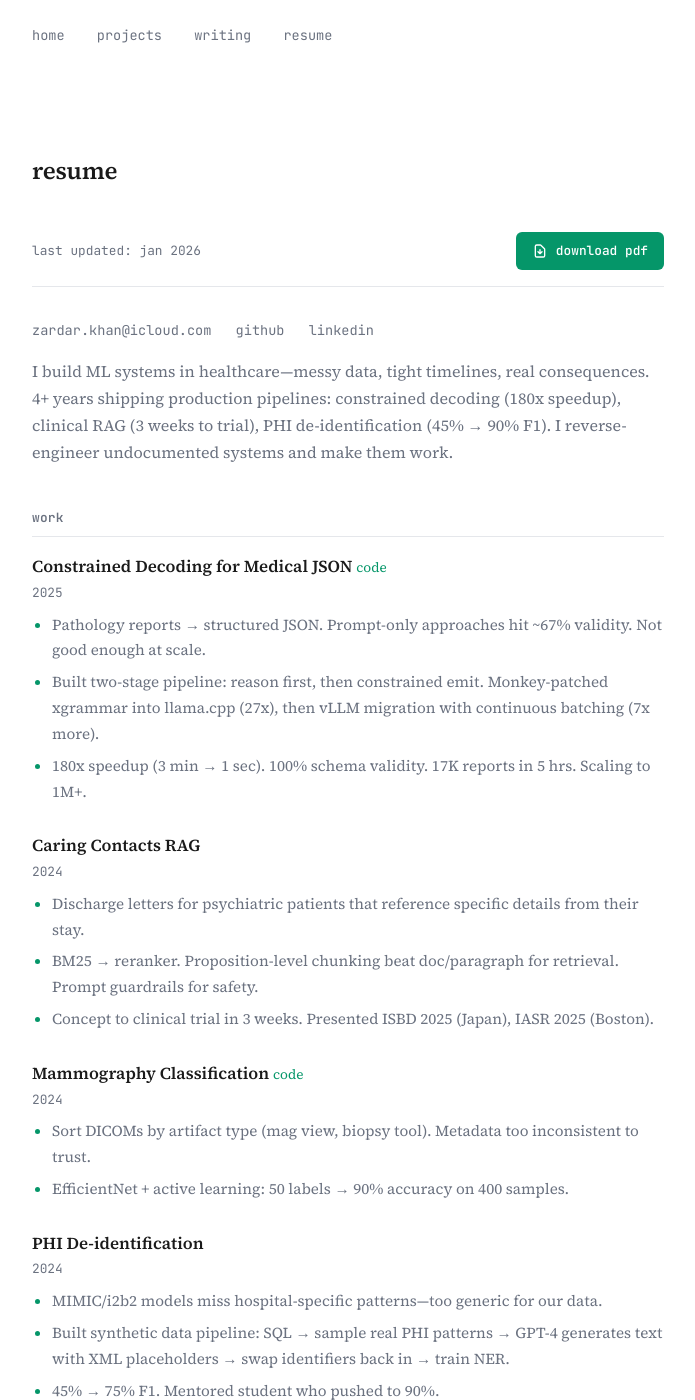
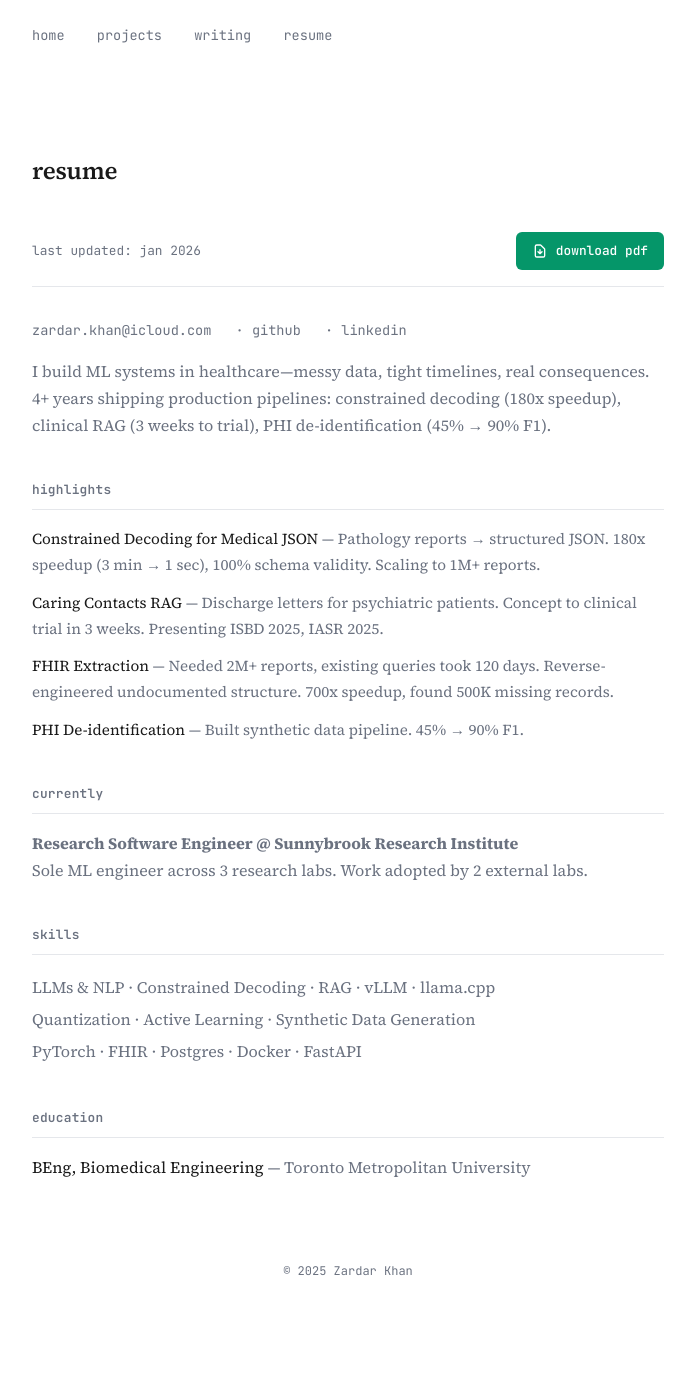
Before and after one commit to khankanz/khankanz.github.io, a Jekyll site: the page built from resume.html, in a window 1280 px wide and 1400 px high. Shown: the whole window, without its empty margins (292-987 px from the left). Built offline with Jekyll 4.4.1, drawn with Linux system fonts in a browser that asks for light colours; some of the changed text lies outside the part shown.

Commit message:
Condense resume page - full version in PDF

```diff
--- a/resume.html
+++ b/resume.html
@@ -296,135 +296,40 @@ title: Resume — Zardar Khan
 
       <div class="resume-section">
         <div class="resume-contact">
-          <a href="mailto:zardar.khan@icloud.com">zardar.khan@icloud.com</a>
-          <a href="https://github.com/khankanz">github</a>
+          <a href="mailto:zardar.khan@icloud.com">zardar.khan@icloud.com</a> ·
+          <a href="https://github.com/khankanz">github</a> ·
           <a href="https://linkedin.com/in/zardar-khan">linkedin</a>
         </div>
         <p class="resume-summary">
-          I build ML systems in healthcare—messy data, tight timelines, real consequences. 4+ years shipping production pipelines: constrained decoding (180x speedup), clinical RAG (3 weeks to trial), PHI de-identification (45% → 90% F1). I reverse-engineer undocumented systems and make them work.
+          I build ML systems in healthcare—messy data, tight timelines, real consequences. 4+ years shipping production pipelines: constrained decoding (180x speedup), clinical RAG (3 weeks to trial), PHI de-identification (45% → 90% F1).
         </p>
       </div>
 
       <div class="resume-section">
-        <h2 class="section-title">work</h2>
-
-        <div class="experience">
-          <div class="exp-header">
-            <div class="exp-company">Constrained Decoding for Medical JSON <a href="https://github.com/khankanz/tayz_decoding" style="font-weight:400;font-size:0.85rem;">code</a></div>
-            <div class="exp-meta">2025</div>
-          </div>
-          <ul>
-            <li>Pathology reports → structured JSON. Prompt-only approaches hit ~67% validity. Not good enough at scale.</li>
-            <li>Built two-stage pipeline: reason first, then constrained emit. Monkey-patched xgrammar into llama.cpp (27x), then vLLM migration with continuous batching (7x more).</li>
-            <li>180x speedup (3 min → 1 sec). 100% schema validity. 17K reports in 5 hrs. Scaling to 1M+.</li>
-          </ul>
-        </div>
-
-        <div class="experience">
-          <div class="exp-header">
-            <div class="exp-company">Caring Contacts RAG</div>
-            <div class="exp-meta">2024</div>
-          </div>
-          <ul>
-            <li>Discharge letters for psychiatric patients that reference specific details from their stay.</li>
-            <li>BM25 → reranker. Proposition-level chunking beat doc/paragraph for retrieval. Prompt guardrails for safety.</li>
-            <li>Concept to clinical trial in 3 weeks. Presented ISBD 2025 (Japan), IASR 2025 (Boston).</li>
-          </ul>
-        </div>
-
-        <div class="experience">
-          <div class="exp-header">
-            <div class="exp-company">Mammography Classification <a href="https://github.com/khankanz/mammogram-pipeline" style="font-weight:400;font-size:0.85rem;">code</a></div>
-            <div class="exp-meta">2024</div>
-          </div>
-          <ul>
-            <li>Sort DICOMs by artifact type (mag view, biopsy tool). Metadata too inconsistent to trust.</li>
-            <li>EfficientNet + active learning: 50 labels → 90% accuracy on 400 samples.</li>
-          </ul>
-        </div>
-
-        <div class="experience">
-          <div class="exp-header">
-            <div class="exp-company">PHI De-identification</div>
-            <div class="exp-meta">2024</div>
-          </div>
-          <ul>
-            <li>MIMIC/i2b2 models miss hospital-specific patterns—too generic for our data.</li>
-            <li>Built synthetic data pipeline: SQL → sample real PHI patterns → GPT-4 generates text with XML placeholders → swap identifiers back in → train NER.</li>
-            <li>45% → 75% F1. Mentored student who pushed to 90%.</li>
-          </ul>
-        </div>
-
-        <div class="experience">
-          <div class="exp-header">
-            <div class="exp-company">FHIR Extraction</div>
-            <div class="exp-meta">2023</div>
-          </div>
-          <ul>
-            <li>Needed 2M+ clinical reports. Existing queries took 120 days.</li>
-            <li>Reverse-engineered undocumented Observation → DiagnosticReport structure. Temporary Postgres indexes.</li>
-            <li>120 days → 4 hours (700x). Found 500K missing reports from import errors.</li>
-          </ul>
-        </div>
+        <h2 class="section-title">highlights</h2>
+        <p class="publication"><span class="pub-title">Constrained Decoding for Medical JSON</span> — Pathology reports → structured JSON. 180x speedup (3 min → 1 sec), 100% schema validity. Scaling to 1M+ reports.</p>
+        <p class="publication"><span class="pub-title">Caring Contacts RAG</span> — Discharge letters for psychiatric patients. Concept to clinical trial in 3 weeks. Presenting ISBD 2025, IASR 2025.</p>
+        <p class="publication"><span class="pub-title">FHIR Extraction</span> — Needed 2M+ reports, existing queries took 120 days. Reverse-engineered undocumented structure. 700x speedup, found 500K missing records.</p>
+        <p class="publication"><span class="pub-title">PHI De-identification</span> — Built synthetic data pipeline. 45% → 90% F1.</p>
       </div>
 
       <div class="resume-section">
-        <h2 class="section-title">jobs</h2>
-
-        <div class="experience">
-          <div class="exp-header">
-            <div class="exp-company">Sunnybrook Research Institute</div>
-            <div class="exp-meta">research software engineer · sept 2023 – present · toronto</div>
-          </div>
-          <ul>
-            <li>Sole ML engineer across 3 research labs. Built all pipelines above. Go-to for pathology/radiology report extraction—wrote custom parsing to stitch fragmented reports that appear line-by-line.</li>
-            <li>Routinely pull and create datasets with thousands of reports for downstream research. Work adopted by 2 external labs.</li>
-            <li>Quantized RadBERT classifier: 450ms → <100ms (4.5x), 95% accuracy. Oral presentation at IGTxIMNO 2024.</li>
-          </ul>
-        </div>
-
-        <div class="experience">
-          <div class="exp-header">
-            <div class="exp-company">gojitech</div>
-            <div class="exp-meta">software engineer · aug 2021 – sept 2023 · toronto</div>
-          </div>
-          <ul>
-            <li>Real-time transcription (WebSocket + Azure STT, replaced 30s batch). Medication extraction (GPT-Neo).</li>
-            <li>Fixed Chrome 2GB memory bug killing long recordings.</li>
-          </ul>
-        </div>
+        <h2 class="section-title">currently</h2>
+        <p class="resume-summary"><strong>Research Software Engineer @ Sunnybrook Research Institute</strong><br>Sole ML engineer across 3 research labs. Work adopted by 2 external labs.</p>
       </div>
 
       <div class="resume-section">
-        <h2 class="section-title">side projects</h2>
-        <p class="publication"><span class="pub-title">Bookkeeping Agent</span> — Built tool-use agent from scratch. Hit context limits on large files, calculator failed on OCR errors, pivoted to DuckDB for SQL on CSVs. Found I was spending $70/mo on Starbucks.</p>
-        <p class="publication"><span class="pub-title">Semantic Routers for MoE</span> — Cohere fellowship pitch. Proposed learnable expert embeddings over linear routers. Got rejected. Revisiting at tiny scale.</p>
-        <p class="publication"><span class="pub-title">Pronunciation App</span> — LLM-as-judge for my daughter's reading. Customer base of 1, retention 100%.</p>
+        <h2 class="section-title">skills</h2>
+        <p class="resume-summary" style="line-height: 2;">
+          LLMs & NLP · Constrained Decoding · RAG · vLLM · llama.cpp<br>
+          Quantization · Active Learning · Synthetic Data Generation<br>
+          PyTorch · FHIR · Postgres · Docker · FastAPI
+        </p>
       </div>
 
       <div class="resume-section">
         <h2 class="section-title">education</h2>
         <p class="education"><span class="edu-degree">BEng, Biomedical Engineering</span> — Toronto Metropolitan University</p>
-      </div>
-
-      <div class="resume-section">
-        <h2 class="section-title">publications</h2>
-        <p class="publication"><span class="pub-title">Khan Z et al. AI-Personalized Caring Contacts</span> — IASR 2025 (Boston), ISBD 2025 (Japan)</p>
-        <p class="publication"><span class="pub-title">Khan Z et al. RadBERT Microcalcification Classifier</span> — IGTxIMNO 2024 (Oral Presentation)</p>
-      </div>
-
-      <div class="resume-section">
-        <h2 class="section-title">skills</h2>
-        <div class="skills-grid">
-          <span class="skill-category">llms & nlp</span>
-          <span class="skill-items">Transformers, llama.cpp, vLLM, RAG, Tool-use Agents, Constrained Decoding, NER</span>
-
-          <span class="skill-category">mltic</span>
-          <span class="skill-items">Quantization, Active Learning, Knowledge Distillation, Synthetic Data Generation</span>
-
-          <span class="skill-category">stack</span>
-          <span class="skill-items">PyTorch, FHIR, Postgres, Docker, AWS/Azure, FastAPI</span>
-        </div>
       </div>
     </div>
   </main>
```
